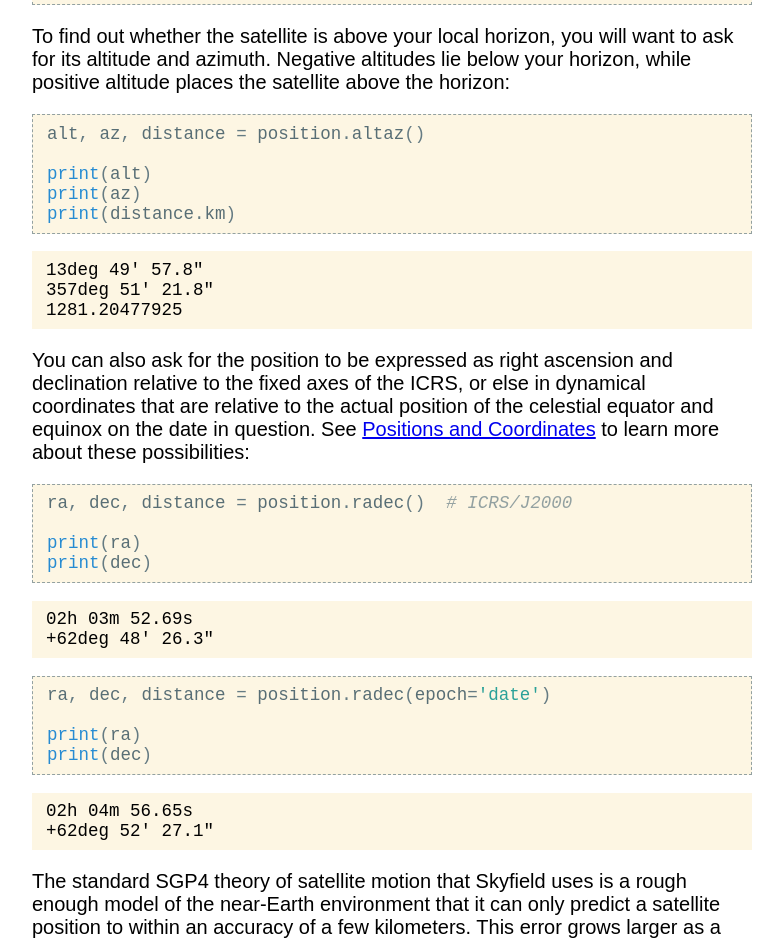
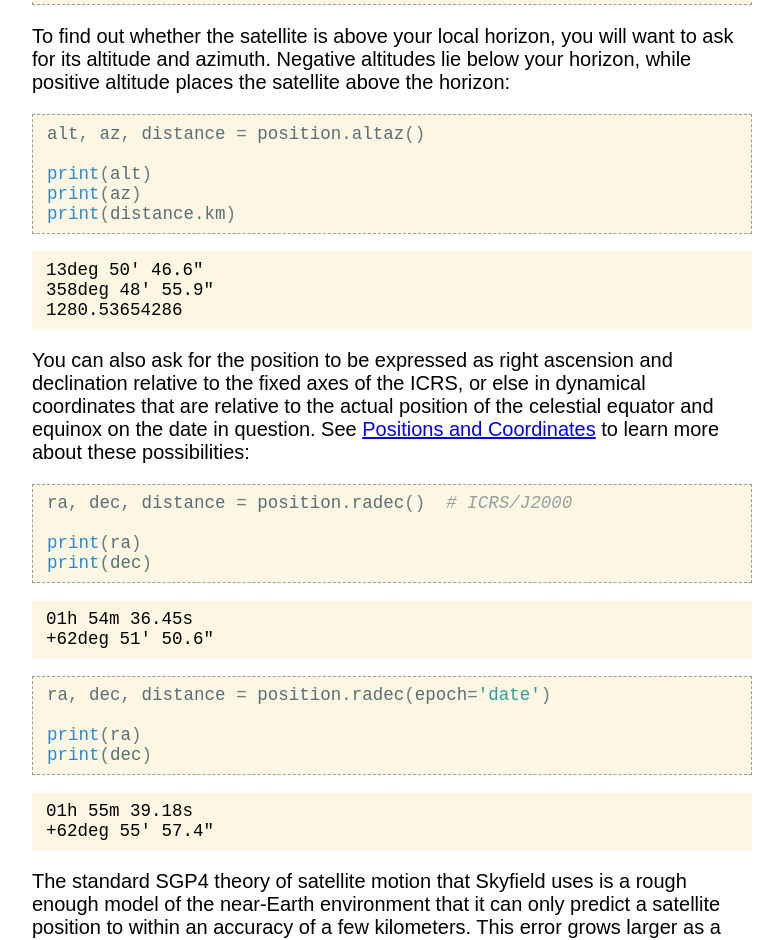
Before and after one commit to skyfielders/python-skyfield, a Sphinx documentation site: the page built from skyfield/documentation/earth-satellites.rst, in a window 1280 px wide and 1400 px high, scrolled down 814 px. Shown: the top 940 px of the window, without its empty margins (248-1031 px from the left). Built offline with Sphinx 7.4.7, drawn with Linux system fonts in a browser that asks for light colours.

Commit message:
Update documentation to reflect recent improvement

```diff
--- a/skyfield/documentation/earth-satellites.rst
+++ b/skyfield/documentation/earth-satellites.rst
@@ -56,9 +56,9 @@ while positive altitude places the satellite above the horizon:
 
 .. testoutput::
 
-    13deg 49' 57.8"
-    357deg 51' 21.8"
-    1281.20477925
+    13deg 50' 46.6"
+    358deg 48' 55.9"
+    1280.53654286
 
 You can also ask for the position
 to be expressed as right ascension and declination
@@ -77,8 +77,8 @@ See :doc:`positions` to learn more about these possibilities:
 
 .. testoutput::
 
-    02h 03m 52.69s
-    +62deg 48' 26.3"
+    01h 54m 36.45s
+    +62deg 51' 50.6"
 
 .. testcode::
 
@@ -89,8 +89,8 @@ See :doc:`positions` to learn more about these possibilities:
 
 .. testoutput::
 
-    02h 04m 56.65s
-    +62deg 52' 27.1"
+    01h 55m 39.18s
+    +62deg 55' 57.4"
 
 The standard SGP4 theory of satellite motion that Skyfield uses
 is a rough enough model of the near-Earth environment
--- a/skyfield/documentation/index.rst
+++ b/skyfield/documentation/index.rst
@@ -54,8 +54,8 @@ on the Earth’s surface:
 
 .. testoutput::
 
-    25deg 40' 03.0"
-    101deg 46' 14.8"
+    25deg 27' 53.8"
+    101deg 33' 43.9"
 
 The official documentation is available through the links
 in the Table of Contents below.
```
Also changed, not shown: skyfield/documentation/installation.rst (+11 -0 lines), skyfield/documentation/positions.rst (+10 -5 lines).
